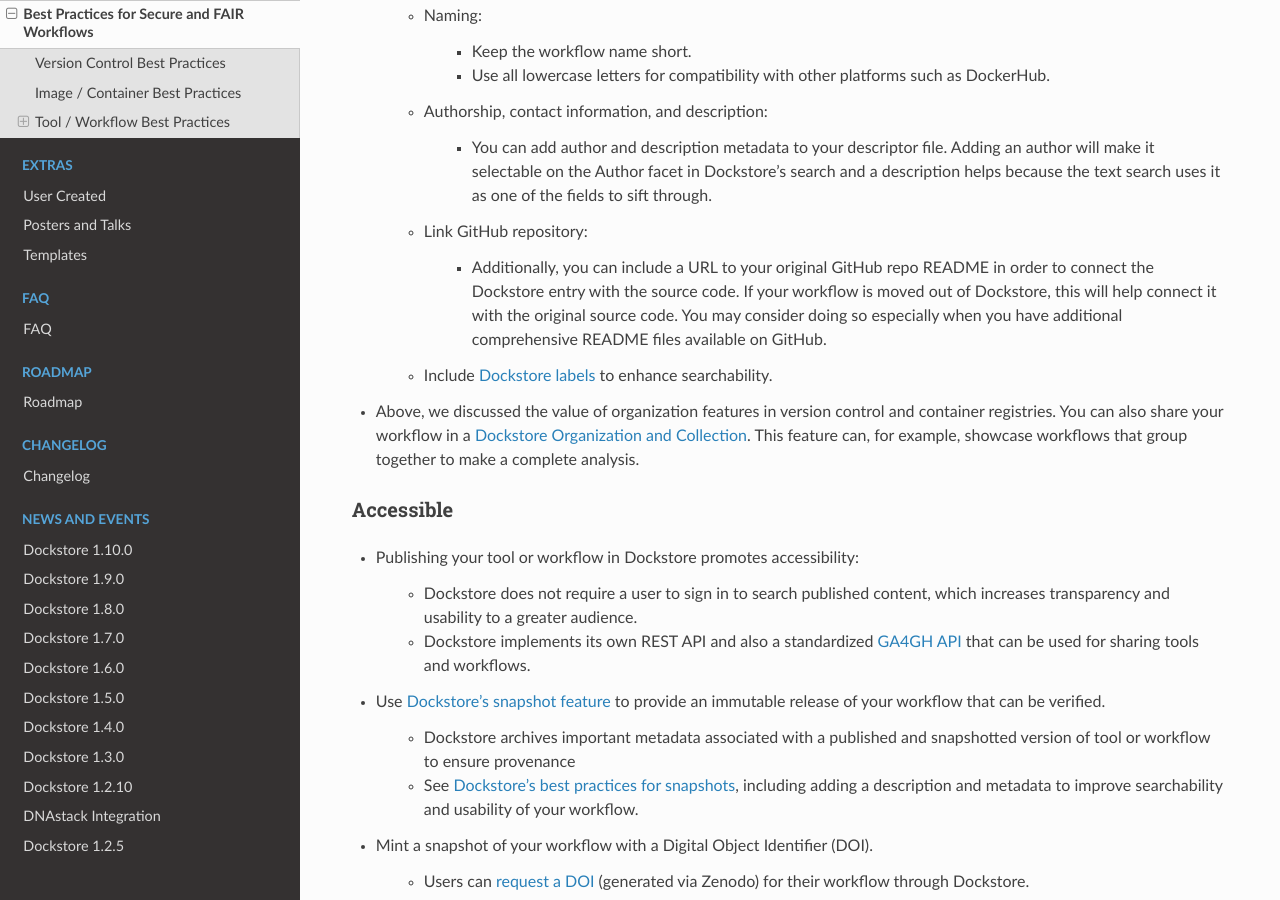
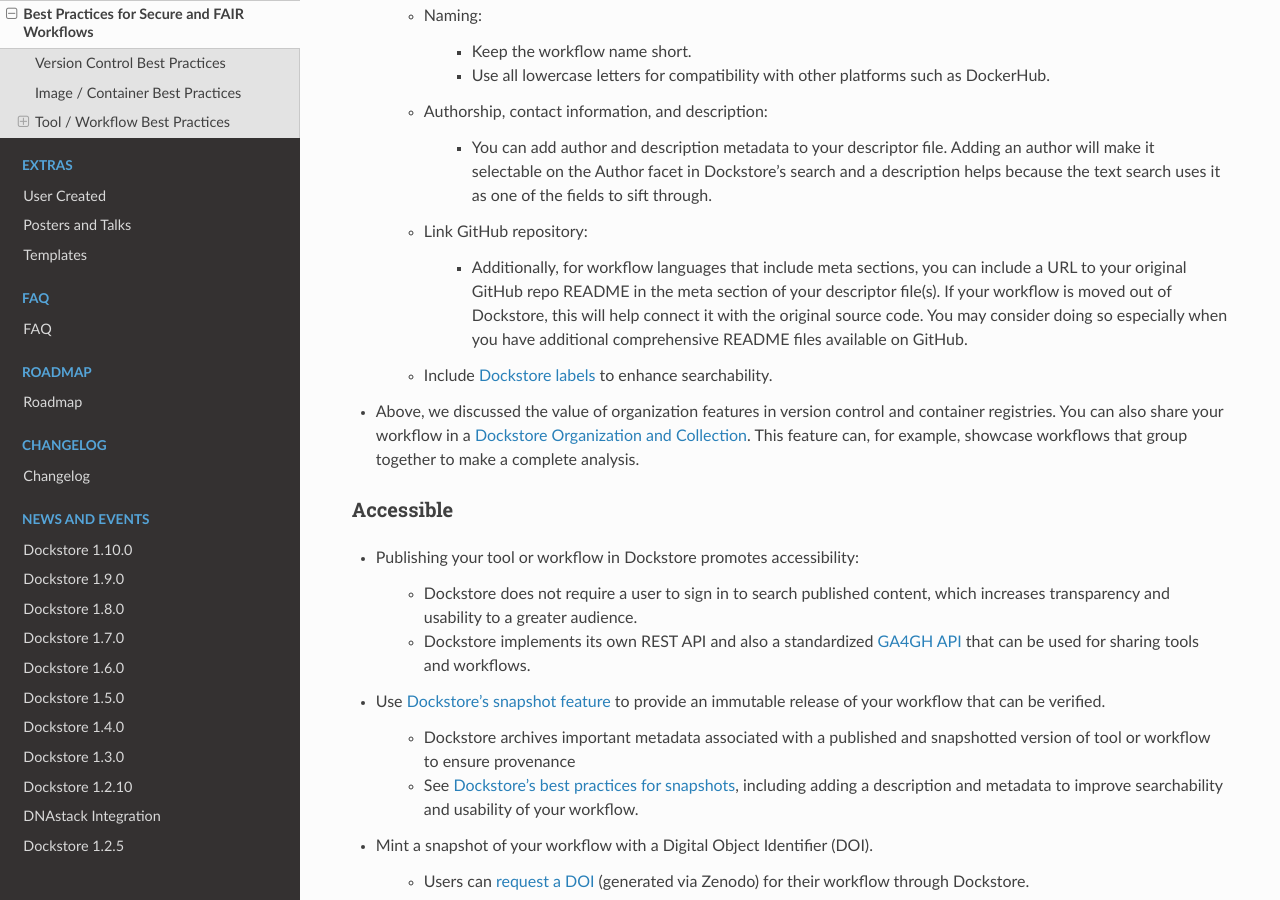
Before and after one commit to dockstore/dockstore-documentation, a Sphinx documentation site: the page built from docs/advanced-topics/best-practices/best-practices-secure-fair-workflows.rst, in a window 1280 px wide and 900 px high, scrolled down 2966 px. Built offline with Sphinx 7.4.7 and the Read the Docs theme 2.0.0, drawn with Linux system fonts in a browser that asks for light colours; some of the changed text lies outside the part shown.

Commit message:
Update best-practices-secure-fair-workflows.rst

```diff
--- a/docs/advanced-topics/best-practices/best-practices-secure-fair-workflows.rst
+++ b/docs/advanced-topics/best-practices/best-practices-secure-fair-workflows.rst
@@ -109,7 +109,7 @@
 
 	- Link GitHub repository:
 
-		- Additionally, you can include a URL to your original GitHub repo README in order to connect the Dockstore entry with the source code. If your workflow is moved out of Dockstore, this will help connect it with the original source code. You may consider doing so especially when you have additional comprehensive README files available on GitHub.
+		- Additionally, for workflow languages that include meta sections, you can include a URL to your original GitHub repo README in the meta section of your descriptor file(s). If your workflow is moved out of Dockstore, this will help connect it with the original source code. You may consider doing so especially when you have additional comprehensive README files available on GitHub.
 
 	- Include :doc:`Dockstore labels <./best-practices-dockstore>` to enhance searchability.
 
```
Also changed, not shown: other parts of docs/advanced-topics/best-practices/best-practices-secure-fair-workflows.rst (+1 -1 lines).
